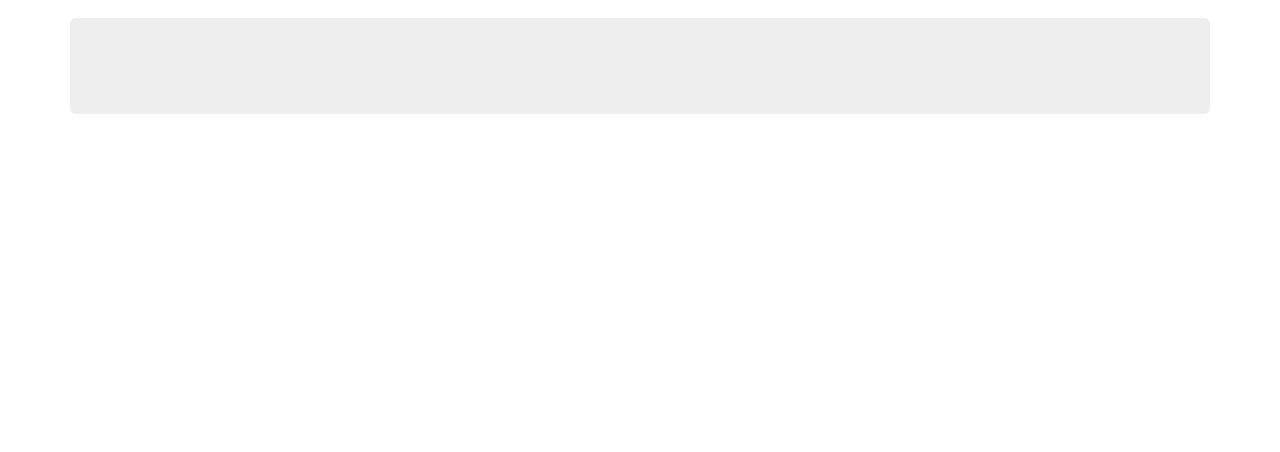
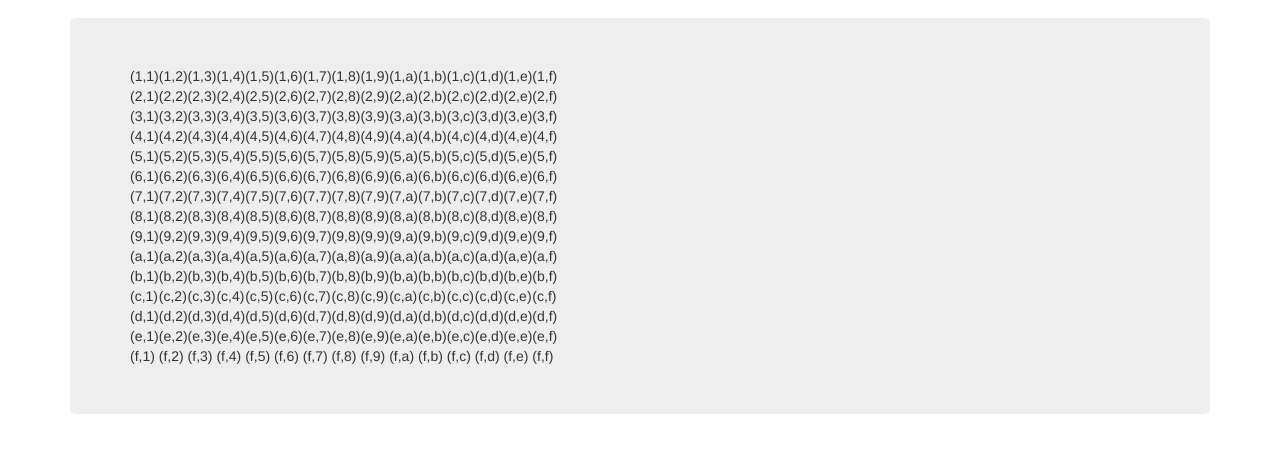
Before and after one commit to mattigab/battagliaNavale, a plain HTML site: page web/index.html in a window 1280 px wide. Shown: the part 74-526 px from the top of the page. Drawn offline with Linux system fonts and the light colour scheme.

Commit message:
TAMBERL!!!

```diff
--- a/web/index.html
+++ b/web/index.html
@@ -11,8 +11,9 @@
         <link rel="stylesheet" href="./css/bootstrap.min.css">
         <link rel="stylesheet" href="./css/navbar.css">
         <script src="./js/ie-emulation-modes-warning.js"></script>
+        <script src="./js/fun.js"></script>
     </head>
-    <body>
+    <body onload="load()">
         <div class="container">
             <nav class="navbar navbar-default">
                 <div class="container-fluid">
--- a/web/js/fun.js
+++ b/web/js/fun.js
@@ -1,15 +1,16 @@
 function load()
 {
-	var cells = ["","",""];
-	var myTab = document.getEelementById("myTab");
+	//var cells = ["","",""];
+	var ids= ["1","2","3","4","5","6","7","8","9","a","b","c","d","e","f"];
+	var myTabDiv = document.getElementById("myTab");
 	var tabHTML = "<table>";
 	for (var r = 0; r<15;r++)
 	{
 		tabHTML=tabHTML+"<tr>";
 		for (var c = 0; c<15; c++)
 		{
-			tabHTML=tabHTML+"<td>";
-			tabHTML=tabHTML+"AA"
+			tabHTML=tabHTML+"<td id="+ids[r] + ids[c]+">";
+			tabHTML=tabHTML+ "(" +ids[r]+","+ids[c] + ") ";
 			tabHTML=tabHTML+"</td>";
 
 		}
@@ -17,5 +18,5 @@ function load()
 	}
 
 	tabHTML=tabHTML+"</table>";
-
+	myTabDiv.innerHTML = tabHTML;
 }
```
